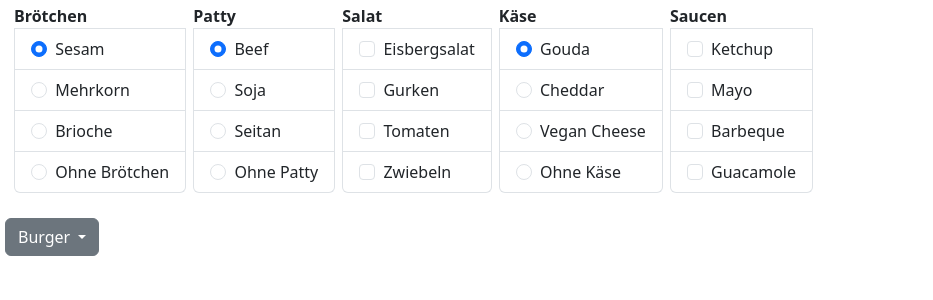
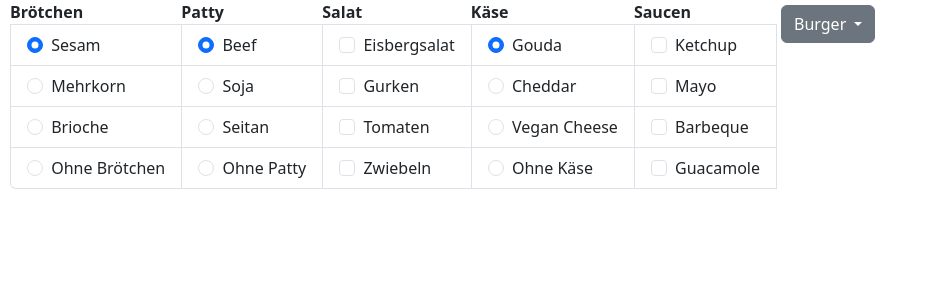
Before and after one commit to Lammy85/flaskTest, a Flask app: page / in a window 1280 px wide. Shown: the part 56-356 px from the top of the page, without its empty margins (0-933 px from the left). Run offline with Flask 3, Linux system fonts and the light colour scheme.

Commit message:
bugfixes

```diff
--- a/main.py
+++ b/main.py
@@ -47,7 +47,7 @@ def tabelle():
         daten = Burger.query.all()
         return render_template('burgerlist.html', daten=daten)
 
-@app.route('/delete/<int:burger_id>', methods=['DELETE'])
+@app.route('/tabelle/<int:burger_id>', methods=['DELETE'])
 def delete_burger(burger_id):
     burger = Burger.query.get(burger_id)
     if burger:
--- a/templates/burgerlist.html
+++ b/templates/burgerlist.html
@@ -50,7 +50,7 @@
             </div>
         </div>
     </nav>
-    <div class="hstack gap-1">
+
         <form class="d-flex justify-content-start input-group mb-3 my-form" method="POST">
             <table class="data-table table-striped table-hover" id="data-table">
                 <thead>
@@ -77,7 +77,6 @@
                 </tbody>
             </table>
         </form>
-    </div>
     <div class="dropdown">
         <button class="btn btn-secondary dropdown-toggle" type="button" data-bs-toggle="dropdown" aria-expanded="false">
             Burger
@@ -99,7 +98,7 @@
         }
         function deleteRow() {
             if (selectedId) {
-                fetch(`/delete/${selectedId}`, {
+                fetch(`/tabelle/${selectedId}`, {
                     method: 'DELETE'
                 })
                     .then(response => {
--- a/templates/index.html
+++ b/templates/index.html
@@ -46,38 +46,33 @@
             </div>
         </div>
     </nav>
-    <div class="hstack gap-1">
+
     <form class="d-flex justify-content-start input-group mb-3 my-form" action="/" method="POST">
-            <div class="p-1">
+
         <ul class="list-group" id="group1">
             <b>Brötchen</b>
             <li class="list-group-item">
-                        <input class="form-check-input me-1" type="radio" name="broetchen" id="firstBun" value="Sesam"
-                            checked>
+                <input class="form-check-input me-1" type="radio" name="broetchen" id="firstBun" value="Sesam" checked>
                 <label class="form-check-label stretched-link" for="firstBun">Sesam</label>
             </li>
             <li class="list-group-item">
-                        <input class="form-check-input me-1" type="radio" name="broetchen" id="secondBun"
-                            value="Mehrkorn">
+                <input class="form-check-input me-1" type="radio" name="broetchen" id="secondBun" value="Mehrkorn">
                 <label class="form-check-label stretched-link" for="secondBun">Mehrkorn</label>
             </li>
             <li class="list-group-item">
-                        <input class="form-check-input me-1" type="radio" name="broetchen" id="thirdBun"
-                            value="Brioche">
+                <input class="form-check-input me-1" type="radio" name="broetchen" id="thirdBun" value="Brioche">
                 <label class="form-check-label stretched-link" for="thirdBun">Brioche</label>
             </li>
             <li class="list-group-item">
                 <input class="form-check-input me-1" type="radio" name="broetchen" id="noBun" value="Ohne">
-                        <label class="form-check-label stretched-link" for="fourtBun">Ohne Brötchen</label>
+                <label class="form-check-label stretched-link" for="noBun">Ohne Brötchen</label>
             </li>
         </ul>
-            </div>
-            <div class="p-1">
+
         <ul class="list-group" id="group2">
             <b>Patty</b>
             <li class="list-group-item">
-                        <input class="form-check-input me-1" type="radio" name="patty" id="firstPatty" value="Beef"
-                            checked>
+                <input class="form-check-input me-1" type="radio" name="patty" id="firstPatty" value="Beef" checked>
                 <label class="form-check-label stretched-link" for="firstPatty">Beef</label>
             </li>
             <li class="list-group-item">
@@ -93,8 +88,7 @@
                 <label class="form-check-label stretched-link" for="noPatty">Ohne Patty</label>
             </li>
         </ul>
-            </div>
-            <div class="p-1">
+
         <ul class="list-group">
             <b>Salat</b>
             <li class="list-group-item">
@@ -103,13 +97,11 @@
                 <label class="form-check-label stretched-link" for="firstGreen">Eisbergsalat</label>
             </li>
             <li class="list-group-item">
-                        <input class="form-check-input me-1" type="checkbox" name="salatoption" id="secondGreen"
-                            value="Gurken">
+                <input class="form-check-input me-1" type="checkbox" name="salatoption" id="secondGreen" value="Gurken">
                 <label class="form-check-label stretched-link" for="secondGreen">Gurken</label>
             </li>
             <li class="list-group-item">
-                        <input class="form-check-input me-1" type="checkbox" name="salatoption" id="thirdGreen"
-                            value="Tomaten">
+                <input class="form-check-input me-1" type="checkbox" name="salatoption" id="thirdGreen" value="Tomaten">
                 <label class="form-check-label stretched-link" for="thirdGreen">Tomaten</label>
             </li>
             <li class="list-group-item">
@@ -118,23 +110,19 @@
                 <label class="form-check-label stretched-link" for="fourtGreen">Zwiebeln</label>
             </li>
         </ul>
-            </div>
-            <div class="p-1">
+
         <ul class="list-group" id="group3">
             <b>Käse</b>
             <li class="list-group-item">
-                        <input class="form-check-input me-1" type="radio" name="kaese" id="firstCheese" value="Gouda"
-                            checked>
+                <input class="form-check-input me-1" type="radio" name="kaese" id="firstCheese" value="Gouda" checked>
                 <label class="form-check-label stretched-link" for="firstCheese">Gouda</label>
             </li>
             <li class="list-group-item">
-                        <input class="form-check-input me-1" type="radio" name="kaese" id="secondCheese"
-                            value="Cheddar">
+                <input class="form-check-input me-1" type="radio" name="kaese" id="secondCheese" value="Cheddar">
                 <label class="form-check-label stretched-link" for="secondCheese">Cheddar</label>
             </li>
             <li class="list-group-item">
-                        <input class="form-check-input me-1" type="radio" name="kaese" id="thirdCheese"
-                            value="Vegan Cheese">
+                <input class="form-check-input me-1" type="radio" name="kaese" id="thirdCheese" value="Vegan Cheese">
                 <label class="form-check-label stretched-link" for="thirdCheese">Vegan Cheese</label>
             </li>
             <li class="list-group-item">
@@ -142,18 +130,15 @@
                 <label class="form-check-label stretched-link" for="noCheese">Ohne Käse</label>
             </li>
         </ul>
-            </div>
-            <div class="p-1">
+
         <ul class="list-group">
             <b>Saucen</b>
             <li class="list-group-item">
-                        <input class="form-check-input me-1" type="checkbox" name="sauceoption" id="firstSauce"
-                            value="Ketchup">
+                <input class="form-check-input me-1" type="checkbox" name="sauceoption" id="firstSauce" value="Ketchup">
                 <label class="form-check-label" for="firstSauce">Ketchup</label>
             </li>
             <li class="list-group-item">
-                        <input class="form-check-input me-1" type="checkbox" name="sauceoption" id="secondSauce"
-                            value="Mayo">
+                <input class="form-check-input me-1" type="checkbox" name="sauceoption" id="secondSauce" value="Mayo">
                 <label class="form-check-label" for="secondSauce">Mayo</label>
             </li>
             <li class="list-group-item">
@@ -167,8 +152,9 @@
                 <label class="form-check-label" for="fourtSauce">Guacamole</label>
             </li>
         </ul>
-            </div>
-    </div>
+
+
+
     <div class="dropdown">
         <button class="btn btn-secondary dropdown-toggle" type="button" data-bs-toggle="dropdown" aria-expanded="false">
             Burger
@@ -178,6 +164,8 @@
             <li><button class="dropdown-item" type="reset">Auswahl zurücksetzen</button></li>
         </ul>
     </div>
+</form>
+
 </body>
 
 </html>
```
Also changed, not shown: instance/db.db. Lines whose indentation alone changed are shown as unchanged.
